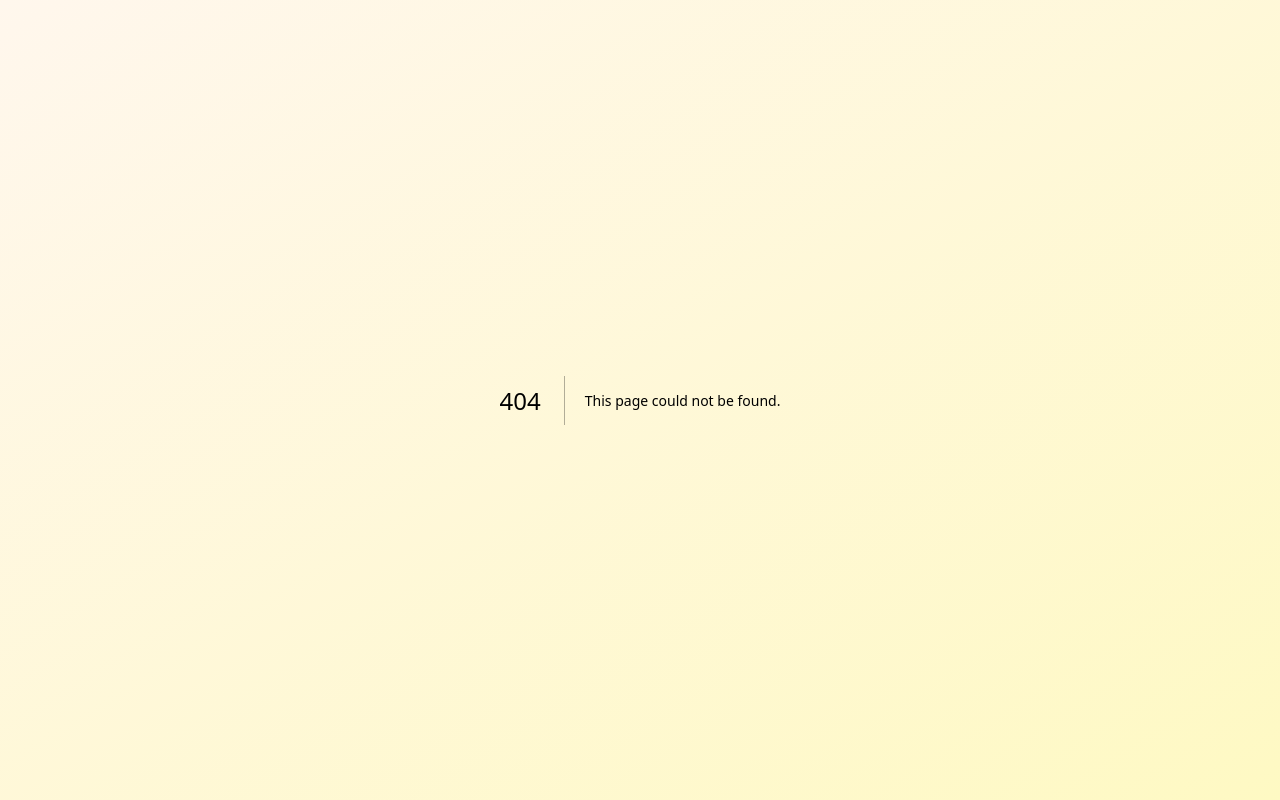
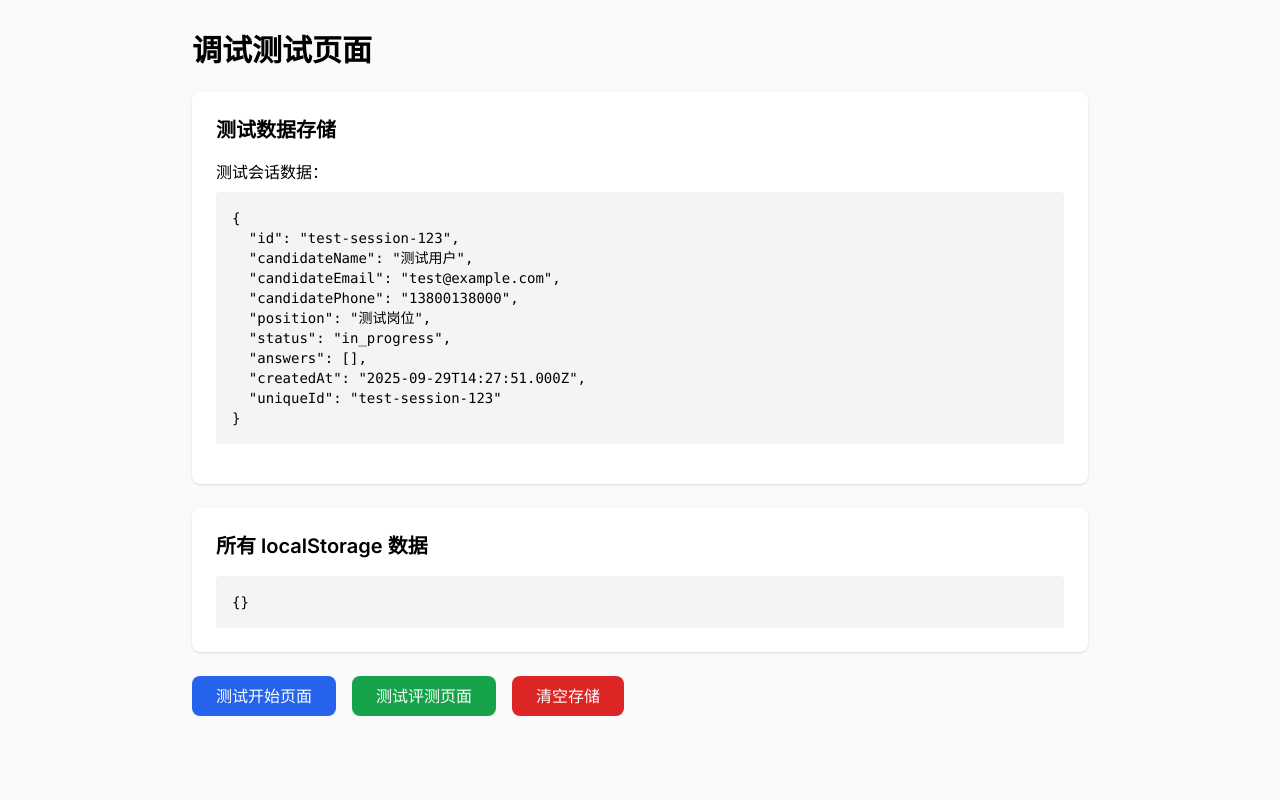
Before and after one commit to singer2622525-netizen/personality-assessment-system, a Next.js app: page /debug in a window 1280 px wide. Before the commit this address had no page. Built offline with nearby package versions, Linux system fonts and the light colour scheme.

Commit message:
Add debug test page to verify data storage

```diff
--- /dev/null
+++ b/app/debug/page.tsx
@@ -0,0 +1,100 @@
+'use client'
+
+import { useState, useEffect } from 'react'
+import { useRouter } from 'next/navigation'
+
+export default function DebugTestPage() {
+  const router = useRouter()
+  const [testData, setTestData] = useState<any>(null)
+  const [allStorage, setAllStorage] = useState<any>({})
+
+  useEffect(() => {
+    // 检查所有localStorage数据
+    const storage: any = {}
+    for (let i = 0; i < localStorage.length; i++) {
+      const key = localStorage.key(i)
+      if (key) {
+        try {
+          storage[key] = JSON.parse(localStorage.getItem(key) || '{}')
+        } catch (e) {
+          storage[key] = localStorage.getItem(key)
+        }
+      }
+    }
+    setAllStorage(storage)
+
+    // 测试创建会话数据
+    const testSessionId = 'test-session-123'
+    const testSessionData = {
+      id: testSessionId,
+      candidateName: '测试用户',
+      candidateEmail: 'test@example.com',
+      candidatePhone: '13800138000',
+      position: '测试岗位',
+      status: 'in_progress',
+      answers: [],
+      createdAt: new Date().toISOString(),
+      uniqueId: testSessionId
+    }
+
+    // 保存测试数据
+    localStorage.setItem(`assessmentSession_${testSessionId}`, JSON.stringify(testSessionData))
+
+    // 立即读取测试数据
+    const savedData = localStorage.getItem(`assessmentSession_${testSessionId}`)
+    if (savedData) {
+      setTestData(JSON.parse(savedData))
+    }
+  }, [])
+
+  const clearStorage = () => {
+    localStorage.clear()
+    window.location.reload()
+  }
+
+  return (
+    <div className="min-h-screen p-8 bg-gray-50">
+      <div className="max-w-4xl mx-auto">
+        <h1 className="text-3xl font-bold mb-6">调试测试页面</h1>
+
+        <div className="bg-white rounded-lg shadow p-6 mb-6">
+          <h2 className="text-xl font-semibold mb-4">测试数据存储</h2>
+          <div className="mb-4">
+            <h3 className="font-medium mb-2">测试会话数据：</h3>
+            <pre className="bg-gray-100 p-4 rounded text-sm overflow-auto">
+              {JSON.stringify(testData, null, 2)}
+            </pre>
+          </div>
+        </div>
+
+        <div className="bg-white rounded-lg shadow p-6 mb-6">
+          <h2 className="text-xl font-semibold mb-4">所有 localStorage 数据</h2>
+          <pre className="bg-gray-100 p-4 rounded text-sm overflow-auto max-h-96">
+            {JSON.stringify(allStorage, null, 2)}
+          </pre>
+        </div>
+
+        <div className="flex space-x-4">
+          <button
+            onClick={() => router.push('/assessment/start')}
+            className="bg-blue-600 text-white px-6 py-2 rounded-lg hover:bg-blue-700"
+          >
+            测试开始页面
+          </button>
+          <button
+            onClick={() => router.push('/assessment/test-session-123')}
+            className="bg-green-600 text-white px-6 py-2 rounded-lg hover:bg-green-700"
+          >
+            测试评测页面
+          </button>
+          <button
+            onClick={clearStorage}
+            className="bg-red-600 text-white px-6 py-2 rounded-lg hover:bg-red-700"
+          >
+            清空存储
+          </button>
+        </div>
+      </div>
+    </div>
+  )
+}
```
